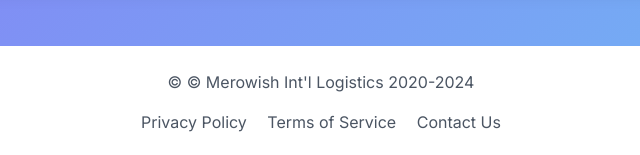
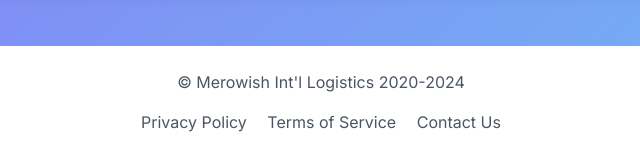
Before and after one commit to drimam/dnep, a plain HTML site: page collab.html in a window 1280 px wide. Shown: the part 1376-1531 px from the top of the page, 319-959 px from the left. Drawn offline with nearby package versions, Linux system fonts and the light colour scheme.

Commit message:
Update collab.html

```diff
--- a/collab.html
+++ b/collab.html
@@ -86,7 +86,7 @@
     <!-- Footer -->
     <footer class="bg-white py-6">
         <div class="container mx-auto text-center text-gray-600">
-            <p>&copy; © Merowish Int'l Logistics 2020-2024</p>
+            <p>&copy; Merowish Int'l Logistics 2020-2024</p>
             <div class="mt-4 space-x-4">
                 <a href="#" class="hover:text-gray-900">Privacy Policy</a>
                 <a href="#" class="hover:text-gray-900">Terms of Service</a>
```
